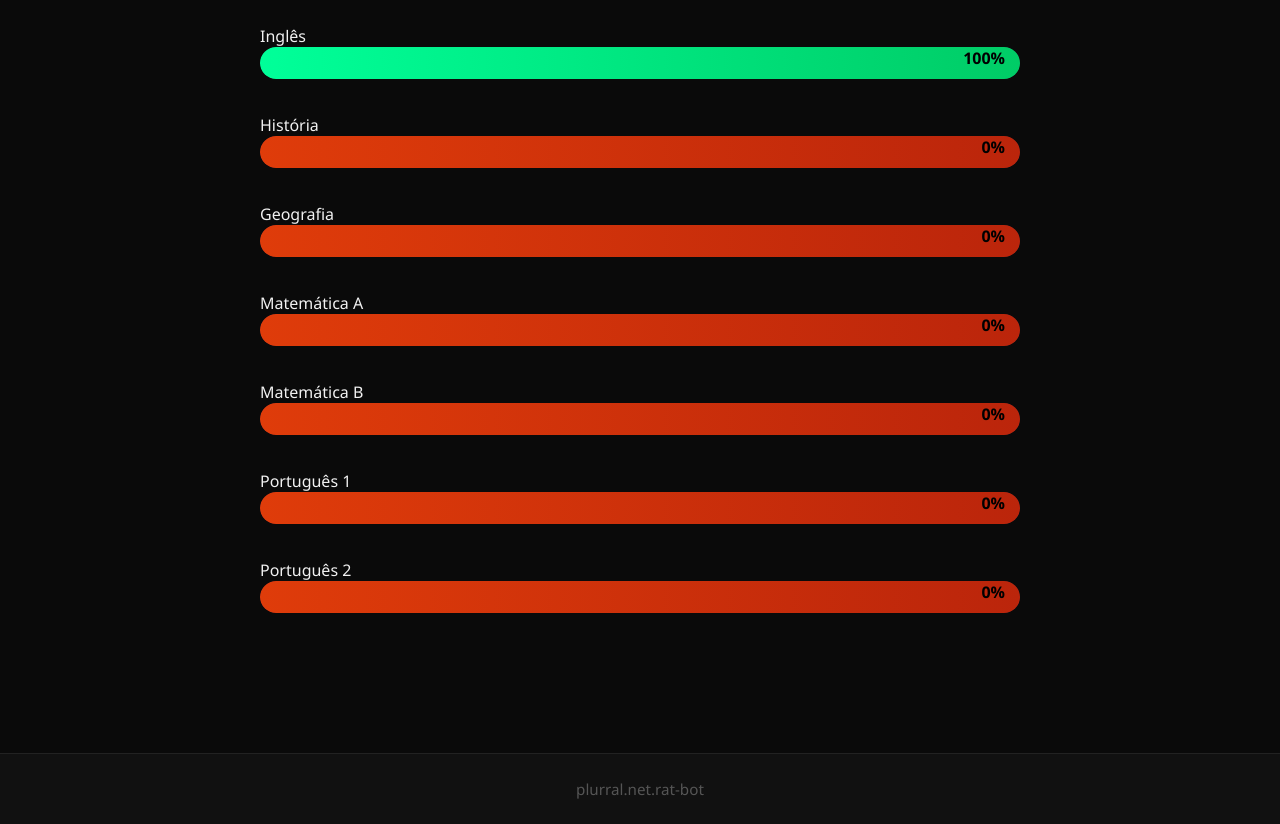
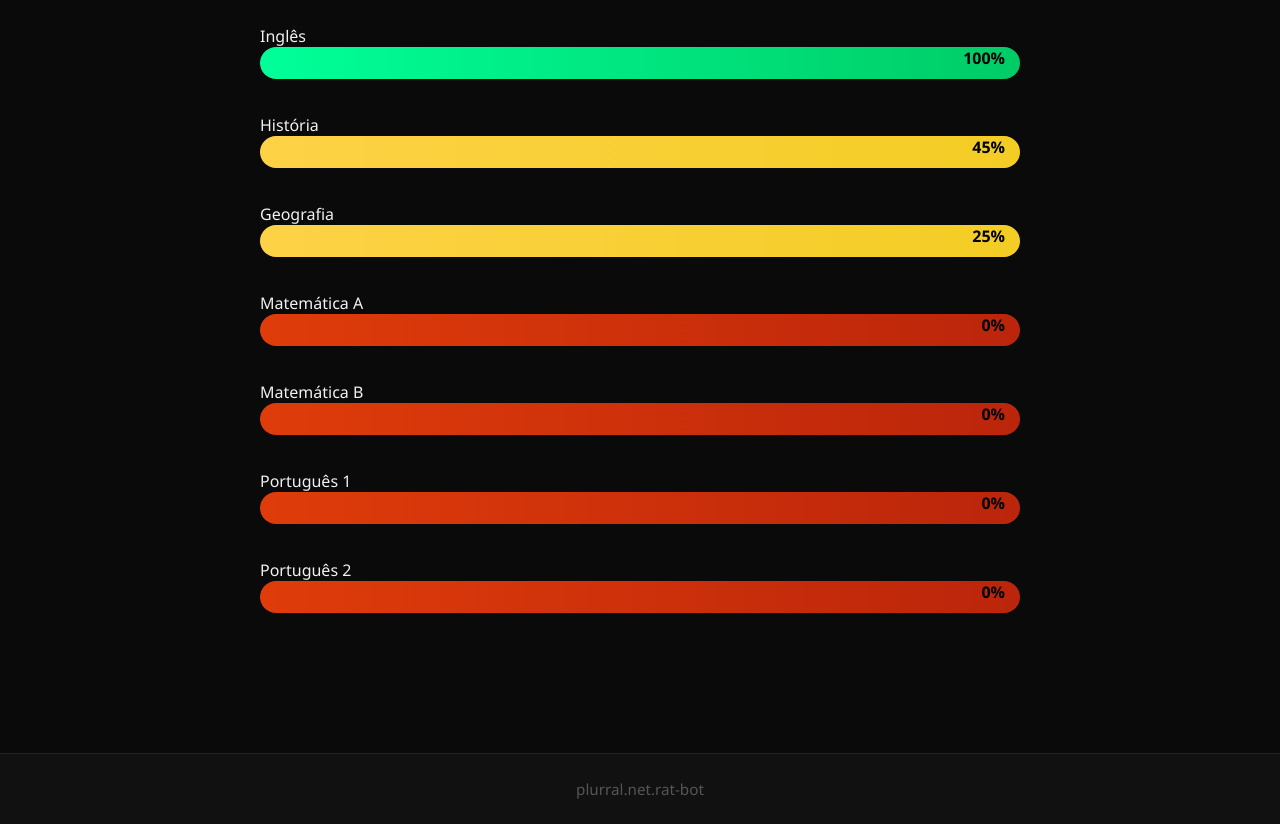
Before and after one commit to rafaei312654/ratbot, a plain HTML site: page public/aluno.html in a window 1280 px wide. Shown: the part 2100-2924 px from the top of the page. Drawn offline with Linux system fonts and the light colour scheme.

Commit message:
Update aluno.html

```diff
--- a/public/aluno.html
+++ b/public/aluno.html
@@ -48,8 +48,8 @@
       <div class="barra-vermelha"><span>Química A</span><div class="red"><div class="fillred">0%</div></div></div>
       <div class="barra-vermelha"><span>Química B</span><div class="red"><div class="fillred">0%</div></div></div>
       <div class="barra-vermelha"><span>Inglês</span><div class="bargreen"><div class="fillgreen">100%</div></div></div>
-      <div class="barra-vermelha"><span>História</span><div class="red"><div class="fillred">0%</div></div></div>
-      <div class="barra-vermelha"><span>Geografia</span><div class="red"><div class="fillred">0%</div></div></div>
+      <div class="barra-vermelha"><span>História</span><div class="amar"><div class="fillamar">45%</div></div></div>
+      <div class="barra-vermelha"><span>Geografia</span><div class="amar"><div class="fillamar">25%</div></div></div>
       <div class="barra-vermelha"><span>Matemática A</span><div class="red"><div class="fillred">0%</div></div></div>
       <div class="barra-vermelha"><span>Matemática B</span><div class="red"><div class="fillred">0%</div></div></div>
       <div class="barra-vermelha"><span>Português 1</span><div class="red"><div class="fillred">0%</div></div></div>
```
